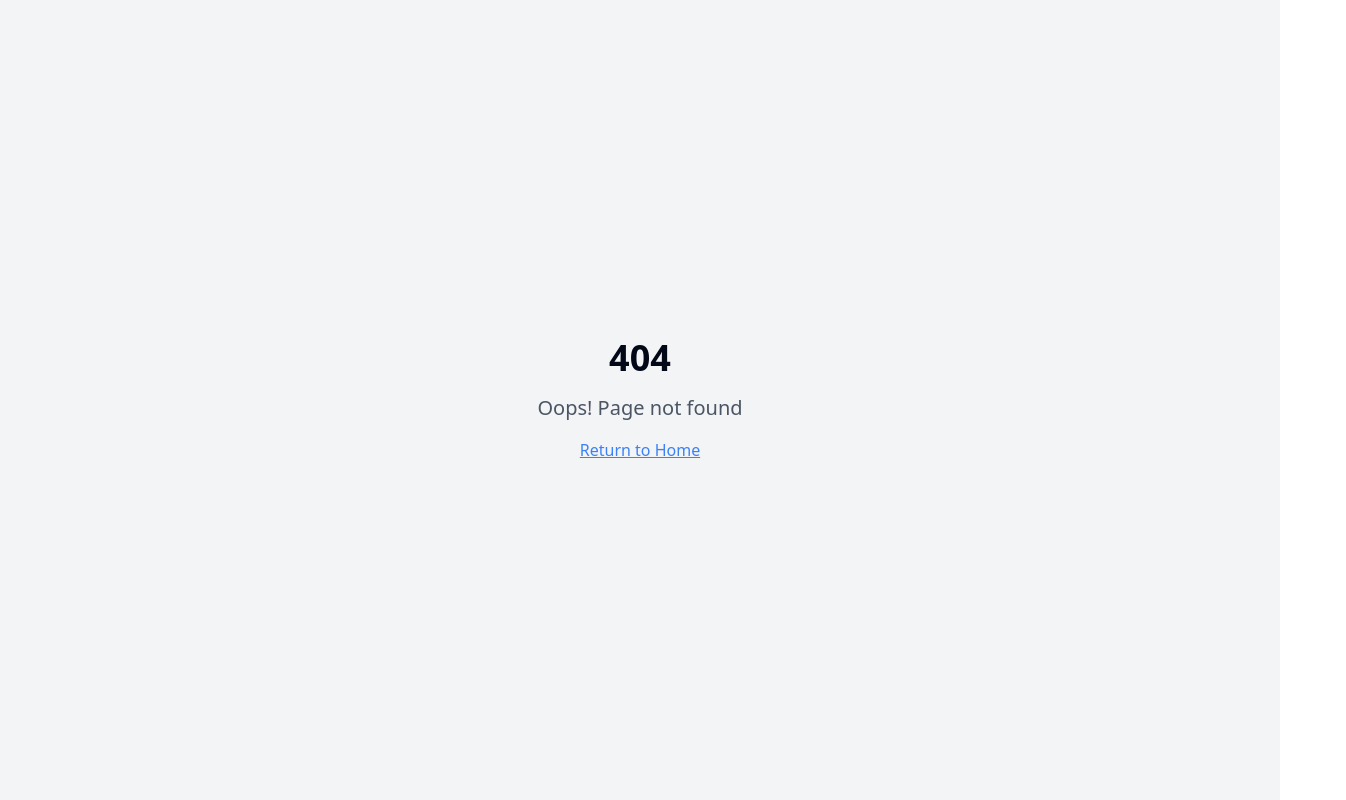
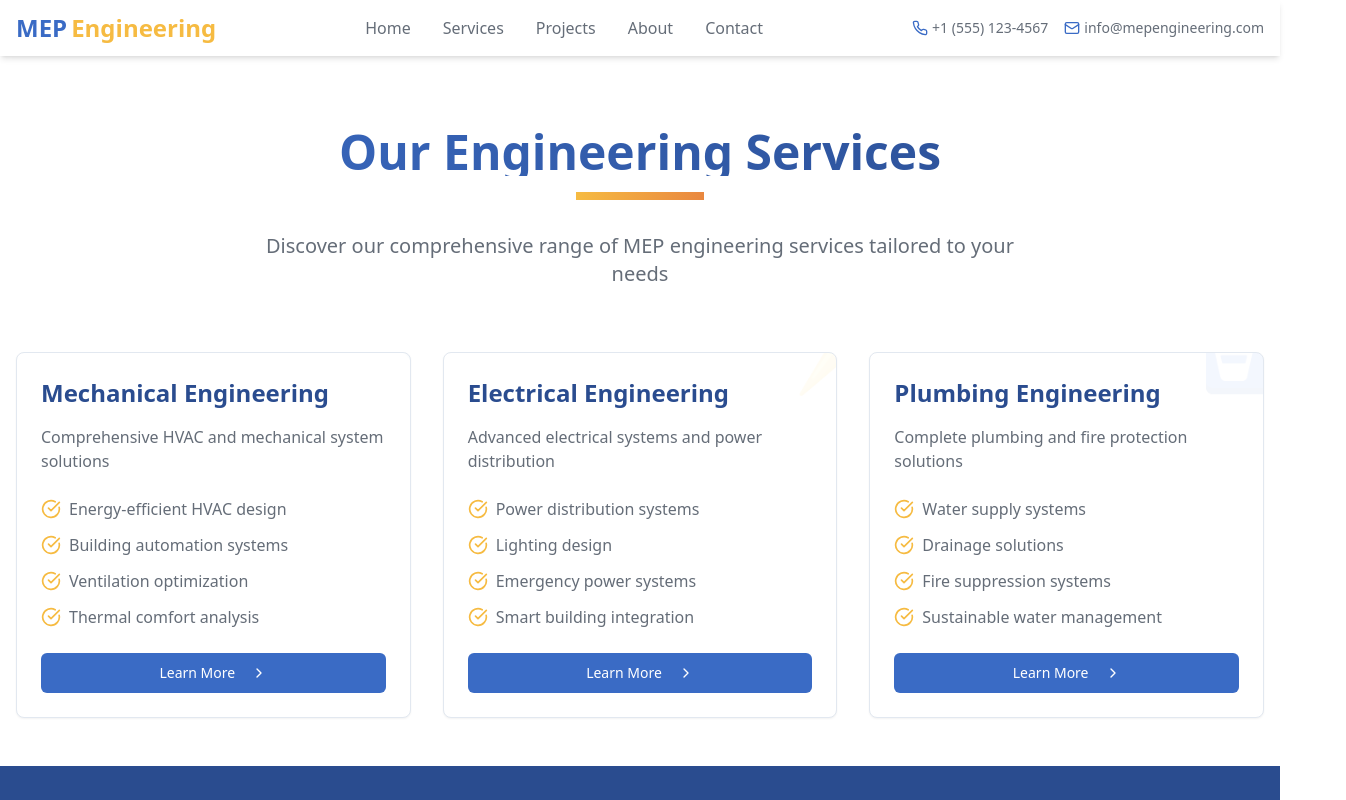
Before and after one commit to Litakely95/shutter-craft-design-me, a React (Vite) app: page /services in a window 1280 px wide. Before the commit this address had no page. Shown: the top 800 px of the page, 1346 px wide, since content can reach past the window. Built offline with nearby package versions, Linux system fonts and the light colour scheme.

Commit message:
Add new pages and styles
Add new pages with more attractive styles.

```diff
--- a/src/App.tsx
+++ b/src/App.tsx
@@ -1,3 +1,4 @@
+
 import { Toaster } from "@/components/ui/toaster";
 import { Toaster as Sonner } from "@/components/ui/sonner";
 import { TooltipProvider } from "@/components/ui/tooltip";
@@ -5,6 +6,8 @@ import { QueryClient, QueryClientProvider } from "@tanstack/react-query";
 import { BrowserRouter, Routes, Route } from "react-router-dom";
 import Index from "./pages/Index";
 import NotFound from "./pages/NotFound";
+import ProjectsGallery from "./pages/ProjectsGallery";
+import ServicesDetail from "./pages/ServicesDetail";
 
 const queryClient = new QueryClient();
 
@@ -16,7 +19,8 @@ const App = () => (
       <BrowserRouter>
         <Routes>
           <Route path="/" element={<Index />} />
-          {/* ADD ALL CUSTOM ROUTES ABOVE THE CATCH-ALL "*" ROUTE */}
+          <Route path="/projects" element={<ProjectsGallery />} />
+          <Route path="/services" element={<ServicesDetail />} />
           <Route path="*" element={<NotFound />} />
         </Routes>
       </BrowserRouter>
--- a/src/components/Navbar.tsx
+++ b/src/components/Navbar.tsx
@@ -2,23 +2,24 @@
 import React from 'react';
 import { Button } from "@/components/ui/button";
 import { Menu, Phone, Mail } from "lucide-react";
+import { Link } from 'react-router-dom';
 
 const Navbar = () => {
   return (
     <nav className="bg-white shadow-md w-full fixed top-0 z-50">
       <div className="container mx-auto px-4 py-3 flex items-center justify-between">
         <div className="flex items-center">
-          <div className="text-2xl font-bold text-mep-blue">
+          <Link to="/" className="text-2xl font-bold text-mep-blue">
             <span>MEP</span>
             <span className="text-mep-orange ml-1">Engineering</span>
-          </div>
+          </Link>
         </div>
 
         <div className="hidden md:flex items-center space-x-8">
-          <a href="#home" className="text-mep-gray-dark hover:text-mep-blue transition-colors">Home</a>
-          <a href="#services" className="text-mep-gray-dark hover:text-mep-blue transition-colors">Services</a>
+          <Link to="/" className="text-mep-gray-dark hover:text-mep-blue transition-colors">Home</Link>
+          <Link to="/services" className="text-mep-gray-dark hover:text-mep-blue transition-colors">Services</Link>
+          <Link to="/projects" className="text-mep-gray-dark hover:text-mep-blue transition-colors">Projects</Link>
           <a href="#about" className="text-mep-gray-dark hover:text-mep-blue transition-colors">About</a>
-          <a href="#projects" className="text-mep-gray-dark hover:text-mep-blue transition-colors">Projects</a>
           <a href="#contact" className="text-mep-gray-dark hover:text-mep-blue transition-colors">Contact</a>
         </div>
 
--- /dev/null
+++ b/src/pages/ProjectsGallery.tsx
@@ -0,0 +1,105 @@
+
+import React from 'react';
+import Navbar from '@/components/Navbar';
+import Footer from '@/components/Footer';
+import { Card } from '@/components/ui/card';
+import { Badge } from '@/components/ui/badge';
+import { motion } from 'framer-motion';
+
+const projects = [
+  {
+    title: "Modern Office Complex",
+    category: "Commercial",
+    description: "Complete MEP solutions for a 20-story office building including state-of-the-art HVAC systems.",
+    image: "https://images.unsplash.com/photo-1487958449943-2429e8be8625?ixlib=rb-4.0.3&auto=format&fit=crop&w=2000&q=80",
+    tags: ["HVAC", "Electrical", "Plumbing"]
+  },
+  {
+    title: "Healthcare Facility",
+    category: "Healthcare",
+    description: "Advanced medical gas systems and specialized electrical installations for a new hospital wing.",
+    image: "https://images.unsplash.com/photo-1460574283810-2aab119d8511?ixlib=rb-4.0.3&auto=format&fit=crop&w=1200&q=80",
+    tags: ["Medical Gas", "Emergency Power", "HVAC"]
+  },
+  {
+    title: "Residential Complex",
+    category: "Residential",
+    description: "Smart home integration and energy-efficient systems for a luxury apartment complex.",
+    image: "https://images.unsplash.com/photo-1493397212122-2b85dda8106b?ixlib=rb-4.0.3&auto=format&fit=crop&w=2000&q=80",
+    tags: ["Smart Systems", "Energy Efficiency", "Plumbing"]
+  }
+];
+
+const ProjectsGallery = () => {
+  return (
+    <div className="min-h-screen flex flex-col">
+      <Navbar />
+      <main className="flex-grow pt-20">
+        <div className="container mx-auto px-4 py-12">
+          <motion.div
+            initial={{ opacity: 0, y: 20 }}
+            animate={{ opacity: 1, y: 0 }}
+            transition={{ duration: 0.6 }}
+            className="text-center mb-16"
+          >
+            <h1 className="text-4xl md:text-5xl font-bold mb-4 text-mep-blue-dark">
+              Our Featured Projects
+            </h1>
+            <div className="w-32 h-2 bg-mep-orange mx-auto mb-8"></div>
+            <p className="text-xl text-mep-gray-dark max-w-3xl mx-auto">
+              Discover our portfolio of successful MEP engineering projects across various sectors
+            </p>
+          </motion.div>
+
+          <div className="grid grid-cols-1 md:grid-cols-2 lg:grid-cols-3 gap-8">
+            {projects.map((project, index) => (
+              <motion.div
+                key={index}
+                initial={{ opacity: 0, scale: 0.9 }}
+                animate={{ opacity: 1, scale: 1 }}
+                transition={{ duration: 0.5, delay: index * 0.1 }}
+              >
+                <Card className="overflow-hidden group hover:shadow-xl transition-shadow duration-300">
+                  <div className="relative h-64 overflow-hidden">
+                    <img
+                      src={project.image}
+                      alt={project.title}
+                      className="w-full h-full object-cover transform group-hover:scale-110 transition-transform duration-500"
+                    />
+                    <div className="absolute inset-0 bg-gradient-to-t from-black/70 to-transparent">
+                      <div className="absolute bottom-4 left-4 right-4">
+                        <Badge className="mb-2 bg-mep-orange text-white">
+                          {project.category}
+                        </Badge>
+                        <h3 className="text-xl font-bold text-white mb-1">
+                          {project.title}
+                        </h3>
+                      </div>
+                    </div>
+                  </div>
+                  <div className="p-6">
+                    <p className="text-mep-gray-dark mb-4">{project.description}</p>
+                    <div className="flex flex-wrap gap-2">
+                      {project.tags.map((tag, tagIndex) => (
+                        <Badge
+                          key={tagIndex}
+                          variant="outline"
+                          className="bg-mep-gray-light text-mep-blue-dark"
+                        >
+                          {tag}
+                        </Badge>
+                      ))}
+                    </div>
+                  </div>
+                </Card>
+              </motion.div>
+            ))}
+          </div>
+        </div>
+      </main>
+      <Footer />
+    </div>
+  );
+};
+
+export default ProjectsGallery;
--- /dev/null
+++ b/src/pages/ServicesDetail.tsx
@@ -0,0 +1,114 @@
+
+import React from 'react';
+import Navbar from '@/components/Navbar';
+import Footer from '@/components/Footer';
+import { Button } from '@/components/ui/button';
+import { Card } from '@/components/ui/card';
+import { motion } from 'framer-motion';
+import { ChevronRight, CheckCircle } from 'lucide-react';
+
+const ServicesDetail = () => {
+  const services = [
+    {
+      title: "Mechanical Engineering",
+      icon: "🔧",
+      description: "Comprehensive HVAC and mechanical system solutions",
+      features: [
+        "Energy-efficient HVAC design",
+        "Building automation systems",
+        "Ventilation optimization",
+        "Thermal comfort analysis"
+      ]
+    },
+    {
+      title: "Electrical Engineering",
+      icon: "⚡",
+      description: "Advanced electrical systems and power distribution",
+      features: [
+        "Power distribution systems",
+        "Lighting design",
+        "Emergency power systems",
+        "Smart building integration"
+      ]
+    },
+    {
+      title: "Plumbing Engineering",
+      icon: "🚰",
+      description: "Complete plumbing and fire protection solutions",
+      features: [
+        "Water supply systems",
+        "Drainage solutions",
+        "Fire suppression systems",
+        "Sustainable water management"
+      ]
+    }
+  ];
+
+  return (
+    <div className="min-h-screen flex flex-col">
+      <Navbar />
+      <main className="flex-grow pt-20">
+        <div className="container mx-auto px-4 py-12">
+          <motion.div
+            initial={{ opacity: 0, y: 20 }}
+            animate={{ opacity: 1, y: 0 }}
+            transition={{ duration: 0.6 }}
+            className="text-center mb-16"
+          >
+            <h1 className="text-4xl md:text-5xl font-bold mb-4 bg-clip-text text-transparent bg-gradient-to-r from-mep-blue to-mep-blue-dark">
+              Our Engineering Services
+            </h1>
+            <div className="w-32 h-2 bg-gradient-to-r from-mep-orange to-mep-orange-dark mx-auto mb-8"></div>
+            <p className="text-xl text-mep-gray-dark max-w-3xl mx-auto">
+              Discover our comprehensive range of MEP engineering services tailored to your needs
+            </p>
+          </motion.div>
+
+          <div className="grid grid-cols-1 lg:grid-cols-3 gap-8">
+            {services.map((service, index) => (
+              <motion.div
+                key={index}
+                initial={{ opacity: 0, x: -20 }}
+                animate={{ opacity: 1, x: 0 }}
+                transition={{ duration: 0.5, delay: index * 0.2 }}
+              >
+                <Card className="p-6 h-full hover:shadow-xl transition-shadow duration-300 relative overflow-hidden">
+                  <div className="absolute top-0 right-0 w-32 h-32 opacity-5 transform translate-x-16 -translate-y-16">
+                    <span className="text-8xl">{service.icon}</span>
+                  </div>
+                  <h3 className="text-2xl font-bold mb-4 text-mep-blue-dark">
+                    {service.title}
+                  </h3>
+                  <p className="text-mep-gray-dark mb-6">
+                    {service.description}
+                  </p>
+                  <ul className="space-y-3 mb-6">
+                    {service.features.map((feature, featureIndex) => (
+                      <motion.li
+                        key={featureIndex}
+                        initial={{ opacity: 0, x: -10 }}
+                        animate={{ opacity: 1, x: 0 }}
+                        transition={{ delay: (index * 0.2) + (featureIndex * 0.1) }}
+                        className="flex items-center text-mep-gray-dark"
+                      >
+                        <CheckCircle className="h-5 w-5 mr-2 text-mep-orange" />
+                        {feature}
+                      </motion.li>
+                    ))}
+                  </ul>
+                  <Button className="w-full bg-mep-blue hover:bg-mep-blue-dark text-white">
+                    Learn More
+                    <ChevronRight className="ml-2 h-5 w-5" />
+                  </Button>
+                </Card>
+              </motion.div>
+            ))}
+          </div>
+        </div>
+      </main>
+      <Footer />
+    </div>
+  );
+};
+
+export default ServicesDetail;
```
